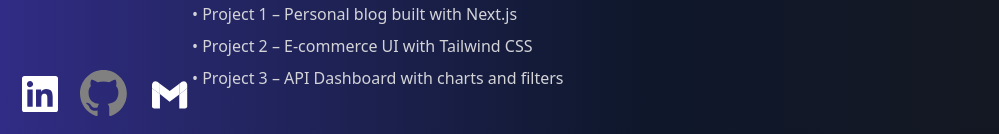
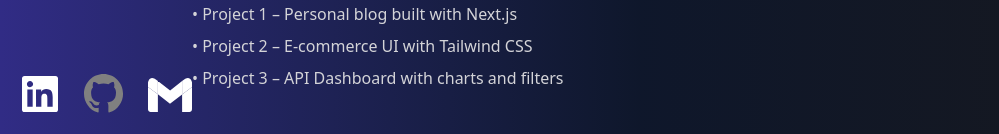
Before and after one commit to georgew1234/Personal-Website, a Next.js app: page / in a window 1280 px wide. Shown: the part 666-800 px from the top of the page, without its empty margins (0-999 px from the left). Built offline with nearby package versions, Linux system fonts and the light colour scheme.

Commit message:
Altered size of svgs to match

```diff
--- a/src/app/icons/email.tsx
+++ b/src/app/icons/email.tsx
@@ -9,7 +9,7 @@ export default function EmailIcon() {
             href="mailto:geeorgewen@gmail.com"
             target="_blank"
             rel="noopener noreferrer">
-            <svg className="w-12 h-12 " viewBox="0 0 30 30 " fill="none" xmlns="http://www.w3.org/2000/svg"
+            <svg className="w-12 h-12 " viewBox="3 3  24 24" fill="none" xmlns="http://www.w3.org/2000/svg"
                  onMouseEnter={() => setIsHovered(true)}
                  onMouseLeave={() => setIsHovered(false)}>
                 <path
--- a/src/app/icons/github.tsx
+++ b/src/app/icons/github.tsx
@@ -9,7 +9,7 @@ export default function GithubIcon() {
             href="https://github.com/georgew1234"
             target="_blank"
             rel="noopener noreferrer">
-            <svg className="w-12 h-12 " viewBox="0 0 100 100"  xmlns="http://www.w3.org/2000/svg"
+            <svg className="w-12 h-12 " viewBox="-10 -10 120 120"  xmlns="http://www.w3.org/2000/svg"
                  onMouseEnter={() => setIsHovered(true)}
                  onMouseLeave={() => setIsHovered(false)}>
                 <path fill={isHovered ? "#fff" : "grey"}
```
